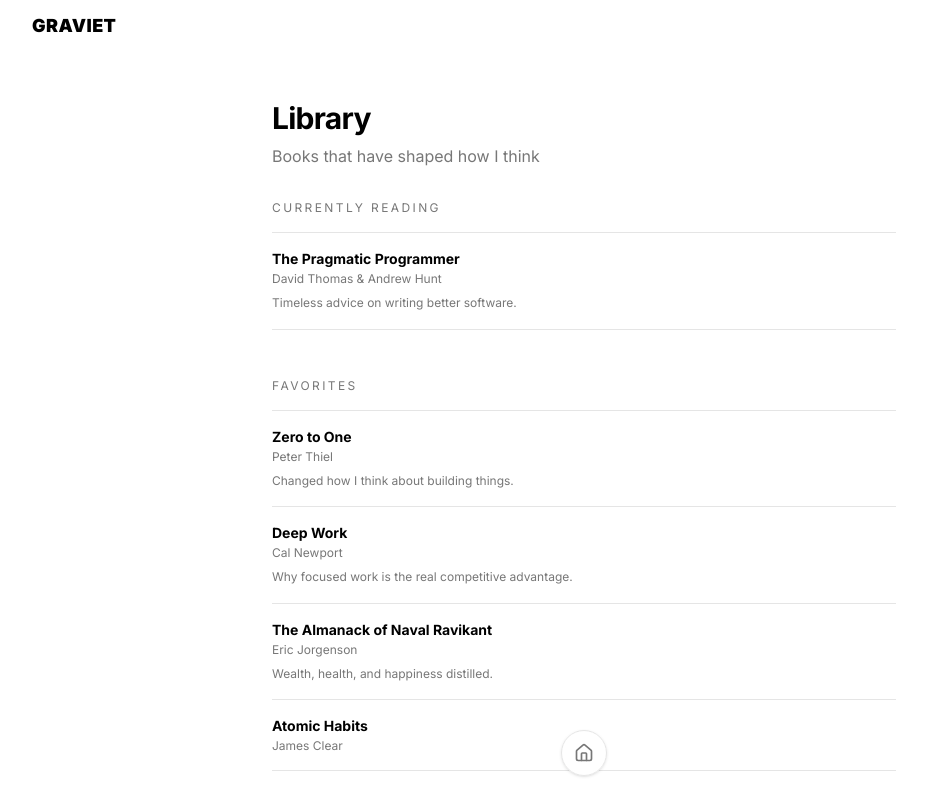
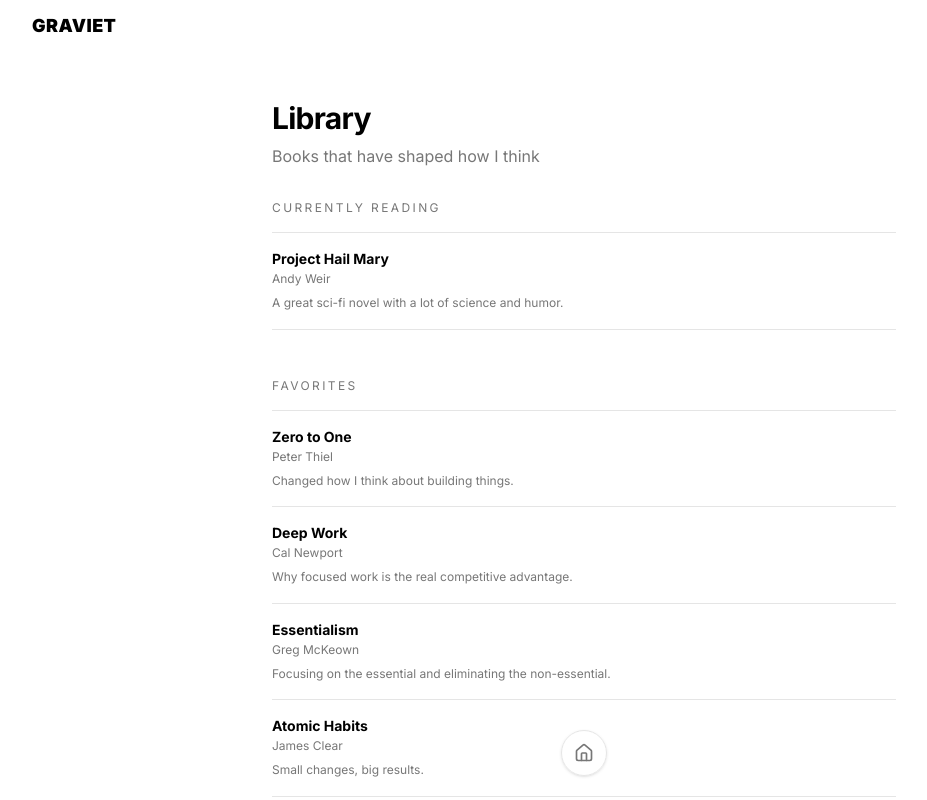
Before and after one commit to danielgraviet/graviet.io, a Next.js app: page /library in a window 1280 px wide. Shown: the top 800 px of the page, without its empty margins (56-983 px from the left). Built offline with nearby package versions, Linux system fonts and the light colour scheme.

Commit message:
updated books section

```diff
--- a/src/app/library/page.tsx
+++ b/src/app/library/page.tsx
@@ -13,9 +13,9 @@
     heading: "Currently Reading",
     books: [
       {
-        title: "The Pragmatic Programmer",
-        author: "David Thomas & Andrew Hunt",
-        note: "Timeless advice on writing better software.",
+        title: "Project Hail Mary",
+        author: "Andy Weir",
+        note: "A great sci-fi novel with a lot of science and humor.",
       },
     ],
   },
@@ -33,13 +33,14 @@
         note: "Why focused work is the real competitive advantage.",
       },
       {
-        title: "The Almanack of Naval Ravikant",
-        author: "Eric Jorgenson",
-        note: "Wealth, health, and happiness distilled.",
+        title: "Essentialism",
+        author: "Greg McKeown",
+        note: "Focusing on the essential and eliminating the non-essential.",
       },
       {
         title: "Atomic Habits",
         author: "James Clear",
+        note: "Small changes, big results.",
       },
     ],
   },
```
